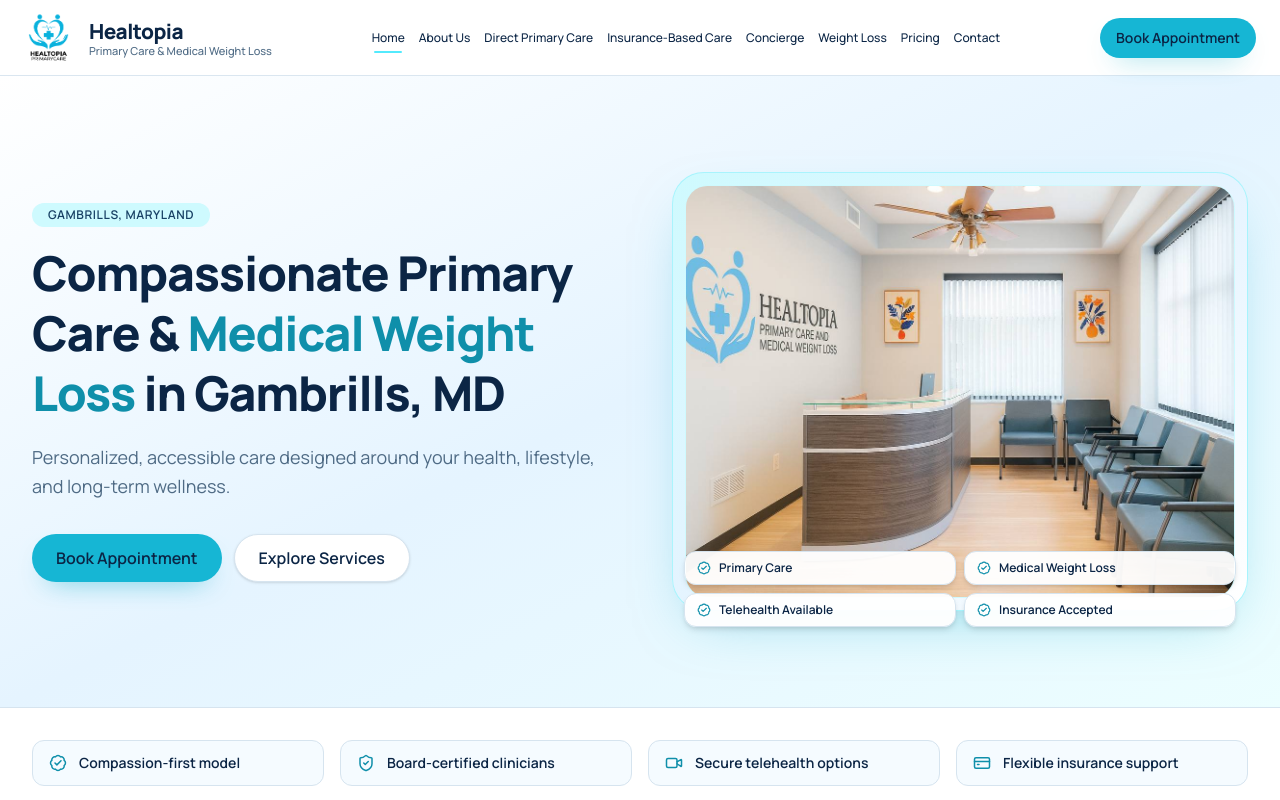
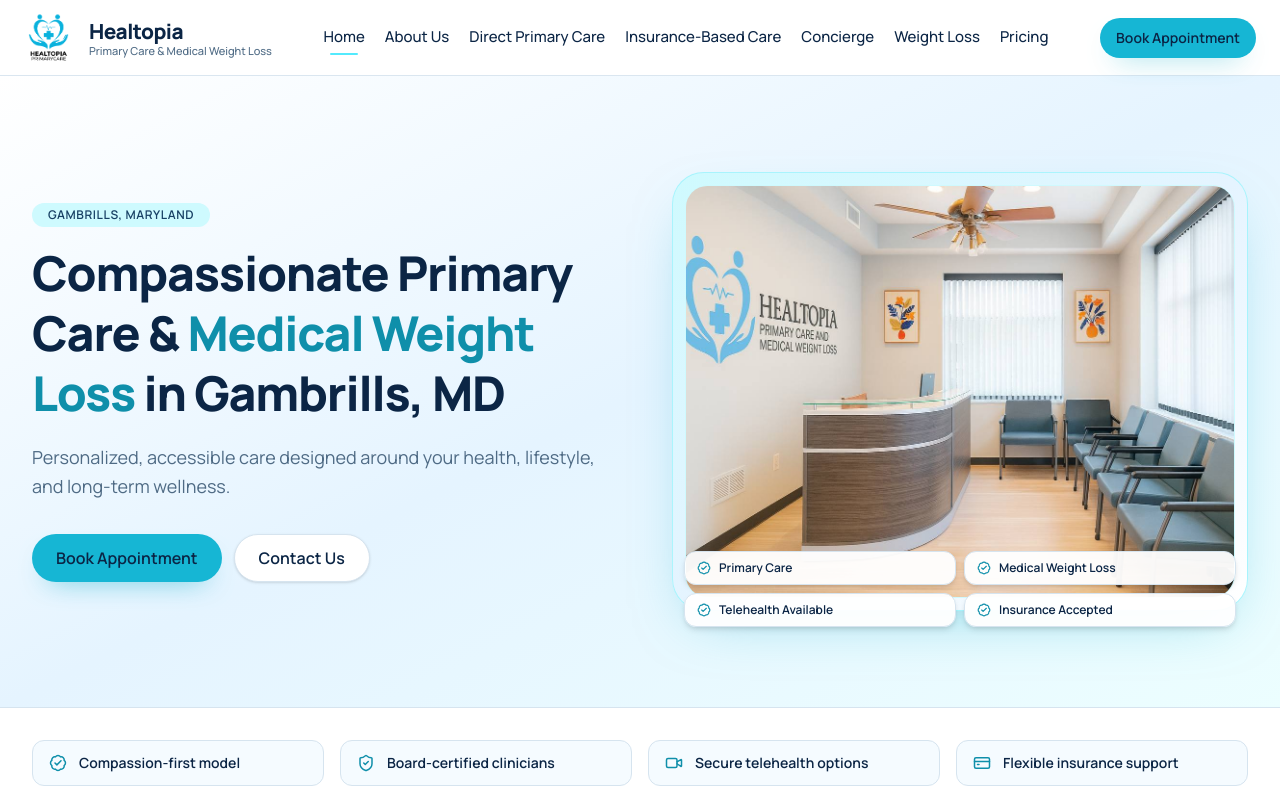
Before and after one commit to Damtish/healtopia-website, a React (Vite) app: page / in a window 1280 px wide. Shown: the top 800 px of the page. Built offline with nearby package versions, Linux system fonts and the light colour scheme.

Commit message:
contact page

```diff
--- a/src/components/Header.jsx
+++ b/src/components/Header.jsx
@@ -15,7 +15,6 @@
   { label: 'Concierge', to: '/concierge-care' },
   { label: 'Weight Loss', to: '/medical-weight-loss' },
   { label: 'Pricing', to: '/pricing' },
-  { label: 'Contact', to: '/contact' },
 ]
 
 const mobileNavLinks = [
@@ -26,7 +25,6 @@
   { label: 'Concierge Medicine', to: '/concierge-care' },
   { label: 'Medical Weight Loss', to: '/medical-weight-loss' },
   { label: 'Pricing', to: '/pricing' },
-  { label: 'Contact', to: '/contact' },
 ]
 
 function Header({ mobileOpen, setMobileOpen }) {
@@ -110,7 +108,7 @@
   }, [mobileOpen])
 
   const navDesktopClass = ({ isActive }) =>
-    `relative whitespace-nowrap rounded-full px-1 py-1 text-[12px] font-medium transition-colors duration-200 focus-visible:outline-none focus-visible:ring-2 focus-visible:ring-cyan-200 after:absolute after:-bottom-0.5 after:left-1/2 after:h-0.5 after:-translate-x-1/2 after:rounded-full after:bg-cyan-300 after:transition-all after:duration-250 ${
+    `relative whitespace-nowrap rounded-full px-1 py-1 text-[15px] font-medium transition-colors duration-200 focus-visible:outline-none focus-visible:ring-2 focus-visible:ring-cyan-200 after:absolute after:-bottom-0.5 after:left-1/2 after:h-0.5 after:-translate-x-1/2 after:rounded-full after:bg-cyan-300 after:transition-all after:duration-250 ${
       isActive
         ? 'text-ht-navy after:w-7'
         : 'text-ht-navy/90 after:w-0 hover:text-ht-cyan-700 hover:after:w-5'
@@ -143,7 +141,7 @@
           </div>
         </NavLink>
 
-        <nav className="hidden items-center justify-center gap-1.5 min-[1200px]:flex min-[1200px]:gap-1.5" aria-label="Primary navigation">
+        <nav className="hidden items-center justify-center gap-2.5 min-[1200px]:flex min-[1200px]:gap-3" aria-label="Primary navigation">
           {desktopNavLinks.map((link) => (
             <NavLink key={link.to} to={link.to} end={link.to === '/'} className={navDesktopClass}>
               {link.label}
--- a/src/pages/Home.jsx
+++ b/src/pages/Home.jsx
@@ -142,12 +142,12 @@
                 Book Appointment
               </Button>
               <Button
-                to="/services"
+                to="/contact"
                 variant="secondary"
                 size="md"
                 className="w-full sm:h-12 sm:w-auto sm:px-6"
               >
-                Explore Services
+                Contact Us
               </Button>
             </motion.div>
           </div>
@@ -230,7 +230,10 @@
         </div>
       </section>
 
-      <section className="mx-auto w-full max-w-7xl px-4 py-16 sm:px-6 lg:px-8 lg:py-20">
+      <section
+        id="care-options"
+        className="scroll-mt-28 mx-auto w-full max-w-7xl px-4 py-16 sm:px-6 lg:px-8 lg:py-20"
+      >
         <SectionHeader
           title={
             <>
```
